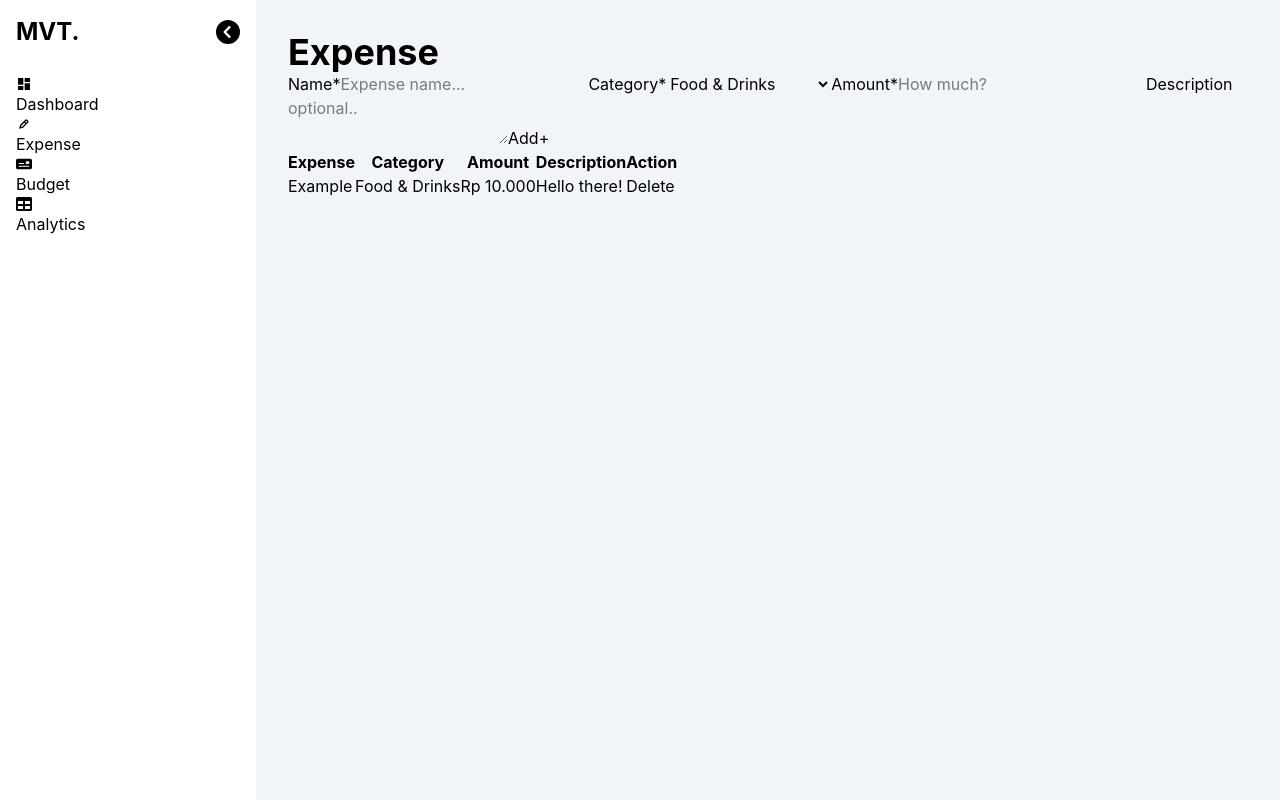
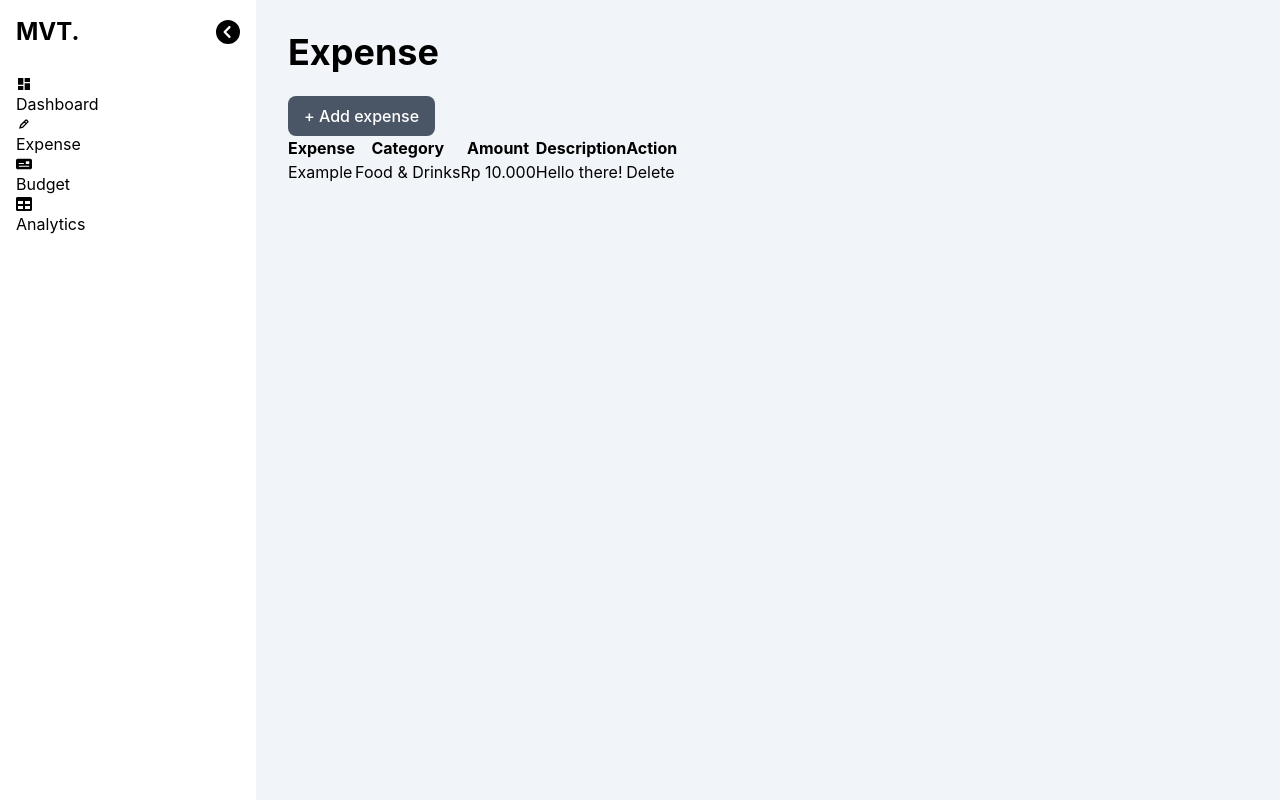
Before and after one commit to marvelTtihu/ExpenseTracker, a React (Vite) app: page /expense in a window 1280 px wide. Built offline with nearby package versions, Linux system fonts and the light colour scheme.

Commit message:
refactor: add categories and styling

```diff
--- a/src/components/ExpenseForm.jsx
+++ b/src/components/ExpenseForm.jsx
@@ -2,13 +2,16 @@ import { useState } from "react";
 import { useTransaction } from "../hooks/useTransaction";
 
 const ExpenseForm = () => {
-    const {addExpense, CATEGORIES} = useTransaction();
+  const { addExpense, CATEGORIES } = useTransaction();
 
-    const[name, setName] = useState("");
-    const[category, setCategory] = useState(CATEGORIES[0]);
-    const[amount, setAmount] = useState("");
-    const[desc, setDesc] = useState("");
+  const [isOpen, setIsOpen] = useState(false);
+  const [name, setName] = useState("");
+  const [category, setCategory] = useState(CATEGORIES[0]);
+  const [amount, setAmount] = useState("");
+  const [desc, setDesc] = useState("");
 
+  const openForm = () => setIsOpen(true);
+  const closeForm = () => setIsOpen(false);
 
   const handleSubmit = (e) => {
     e.preventDefault();
@@ -19,65 +22,164 @@ const ExpenseForm = () => {
       category,
       amount: Number(amount),
       desc,
-    })
+    });
 
     setName("");
     setCategory(CATEGORIES[0]);
     setAmount("");
     setDesc("");
-    }
 
-    return(
+    closeForm();
+  };
+
+  return (
     <>
-            <fieldset>
-                <form onSubmit={handleSubmit}>
-                    <label>Name*</label>
+      <button
+        type="button"
+        onClick={openForm}
+        className="mt-6 rounded-lg bg-gray-600 px-4 py-2
+                           font-medium text-white transition duration-300 ease-in-out hover:bg-gray-700"
+      >
+        + Add expense
+      </button>
+      {isOpen && (
+        <div
+          onClick={closeForm}
+          className="fixed inset-0 z-50 flex items-center justify-center bg-black/50 p-4"
+        >
+          <div
+            role="dialog"
+            aria-modal="true"
+            aria-labelledby="expense-title"
+            onClick={(e) => e.stopPropagation()}
+            className="relative max-h-[90vh] w-full max-w-lg overflow-y-auto rounded-2xl bg-white p-6 shadow-2xl"
+          >
+            <div className="mb-6 flex items-center justify-between">
+              <h3
+                id="expense-title"
+                className="text-xl font-bold text-slate-800"
+              >
+                Add New Expense
+              </h3>
+
+              <button
+                type="button"
+                onClick={closeForm}
+                aria-label="Close form"
+                className="rounded-lg px-3 py-1 text-2xl text-slate-500 hover:bg-slate-100"
+              >
+                &times;
+              </button>
+            </div>
+
+            <form onSubmit={handleSubmit} className="space-y-4">
+              {/* Name */}
+              <div>
+                <label
+                  htmlFor="name"
+                  className="mb-1 block text-sm font-medium"
+                >
+                  Name*
+                </label>
+
                 <input
                   type="text"
-                    name="name"
                   id="name"
                   value={name}
                   onChange={(e) => setName(e.target.value)}
                   required
                   placeholder="Expense name..."
+                  className="w-full rounded-lg border border-slate-300 px-3 py-2 outline-none focus:border-blue-500 focus:ring-2 focus:ring-blue-100"
                 />
+              </div>
 
-                    <label>Category*</label>
+              {/* Category */}
+              <div>
+                <label
+                  htmlFor="category"
+                  className="mb-1 block text-sm font-medium"
+                >
+                  Category*
+                </label>
+
                 <select
-                    name="category"
                   id="category"
                   value={category}
                   onChange={(e) => setCategory(e.target.value)}
-                    required>
+                  required
+                  className="w-full rounded-lg border border-slate-300 bg-white px-3 py-2 outline-none focus:border-blue-500"
+                >
                   {CATEGORIES.map((item) => (
-                            <option key={item} value={item}>{item}</option>
+                    <option key={item} value={item}>
+                      {item}
+                    </option>
                   ))}
                 </select>
+              </div>
 
-                    <label>Amount*</label>
+              {/* Amount */}
+              <div>
+                <label
+                  htmlFor="amount"
+                  className="mb-1 block text-sm font-medium"
+                >
+                  Amount*
+                </label>
+
                 <input
                   type="number"
-                    name="amount"
                   id="amount"
                   value={amount}
                   onChange={(e) => setAmount(e.target.value)}
+                  min="0.01"
+                  step="any"
                   required
                   placeholder="How much?"
+                  className="w-full rounded-lg border border-slate-300 px-3 py-2 outline-none focus:border-blue-500"
                 />
+              </div>
 
-                    <label>Description</label>
+              {/* Description */}
+              <div>
+                <label
+                  htmlFor="description"
+                  className="mb-1 block text-sm font-medium"
+                >
+                  Description
+                </label>
+
                 <textarea
-                    name="description"
                   id="description"
                   value={desc}
                   onChange={(e) => setDesc(e.target.value)}
-                    placeholder="optional.."
+                  placeholder="Optional..."
+                  rows={3}
+                  className="w-full resize-y rounded-lg border border-slate-300 px-3 py-2 outline-none focus:border-blue-500"
                 />
-                <button type="submit" className="cursor-pointer">Add+</button>
+              </div>
+
+              <article className="flex justify-end gap-3 pt-2">
+                <button
+                  type="button"
+                  onClick={closeForm}
+                  className="rounded-lg border border-slate-300 px-4 py-2 hover:bg-slate-100"
+                >
+                  Cancel
+                </button>
+
+                <button
+                  type="submit"
+                  className="rounded-lg bg-gray-600 px-4 py-2 font-medium text-white transition duration-300 ease-in-out hover:bg-gray-700"
+                >
+                  Add Expense
+                </button>
+              </article>
             </form>
-            </fieldset>
+          </div>
+        </div>
+      )}
     </>
-    )
-}
+  );
+};
 
 export default ExpenseForm;
```
Lines whose indentation alone changed are shown as unchanged.
